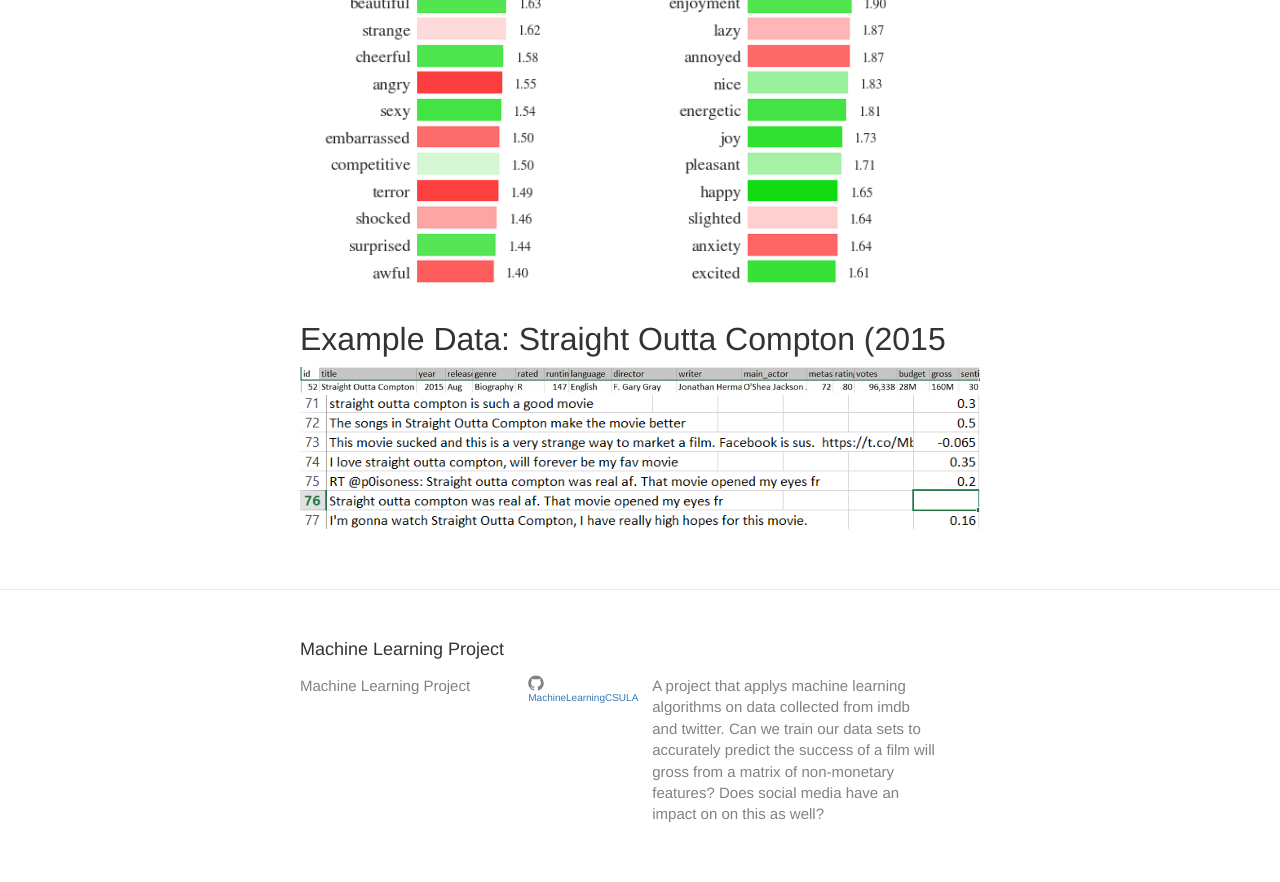
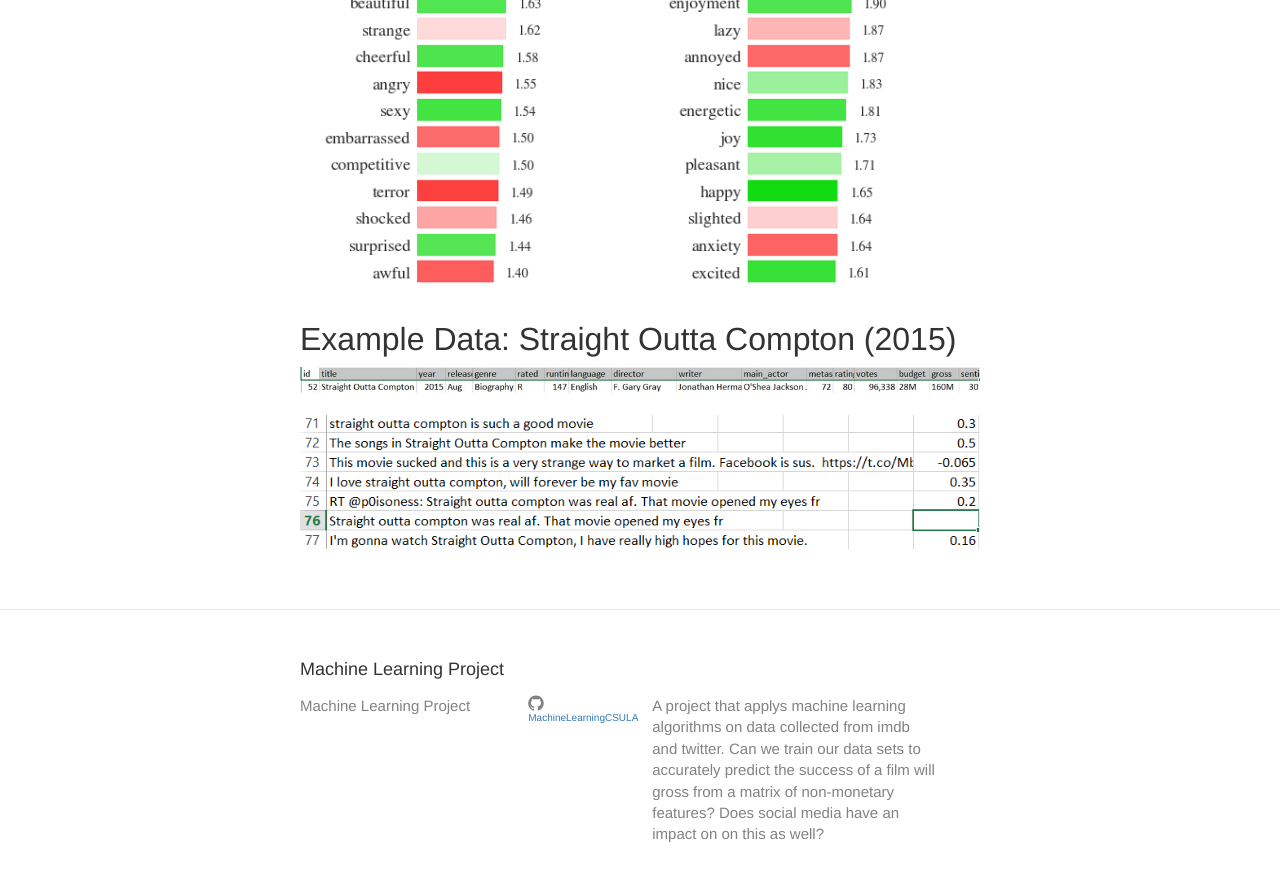
Before and after one commit to MachineLearningCSULA/MachineLearningCSULA.github.io, a Jekyll site: the page built from _posts/2016-03-17-welcome-to-jekyll.markdown, in a window 1280 px wide and 900 px high, scrolled down 1601 px. Shown: the top 882 px of the window. Built offline with Jekyll 4.4.1, drawn with Linux system fonts in a browser that asks for light colours.

Commit message:
outta compton2

```diff
--- a/_posts/2016-03-17-welcome-to-jekyll.markdown
+++ b/_posts/2016-03-17-welcome-to-jekyll.markdown
@@ -88,7 +88,7 @@
 <h2>Positive vs Negative Sentiment</h2>
 <img src="/assets/pos_neg.png"/>
 <br>
-<h2>Example Data: Straight Outta Compton (2015</h2>
+<h2>Example Data: Straight Outta Compton (2015)</h2>
 <img src="/assets/straightouttacompton.jpg" />
-<br>
+<br><br>
 <img src="/assets/sentimentchart.jpg" />
```
